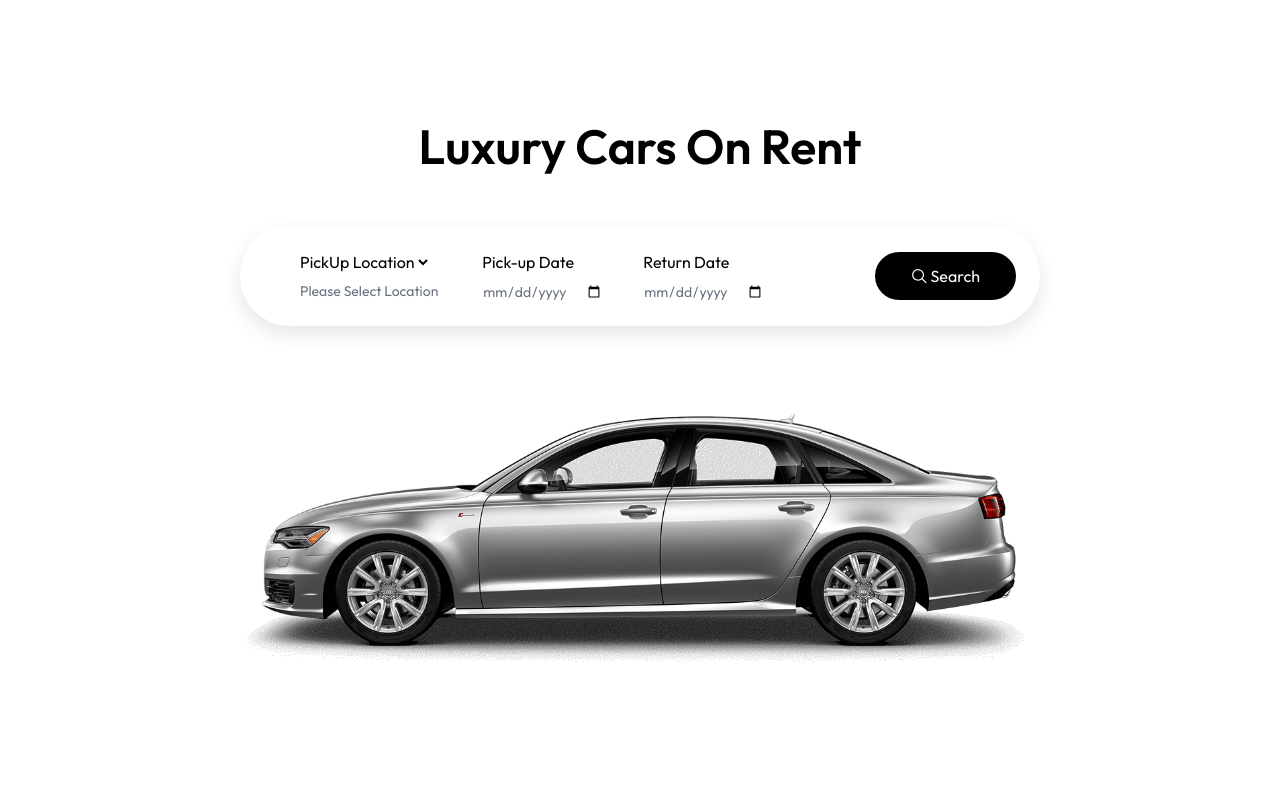
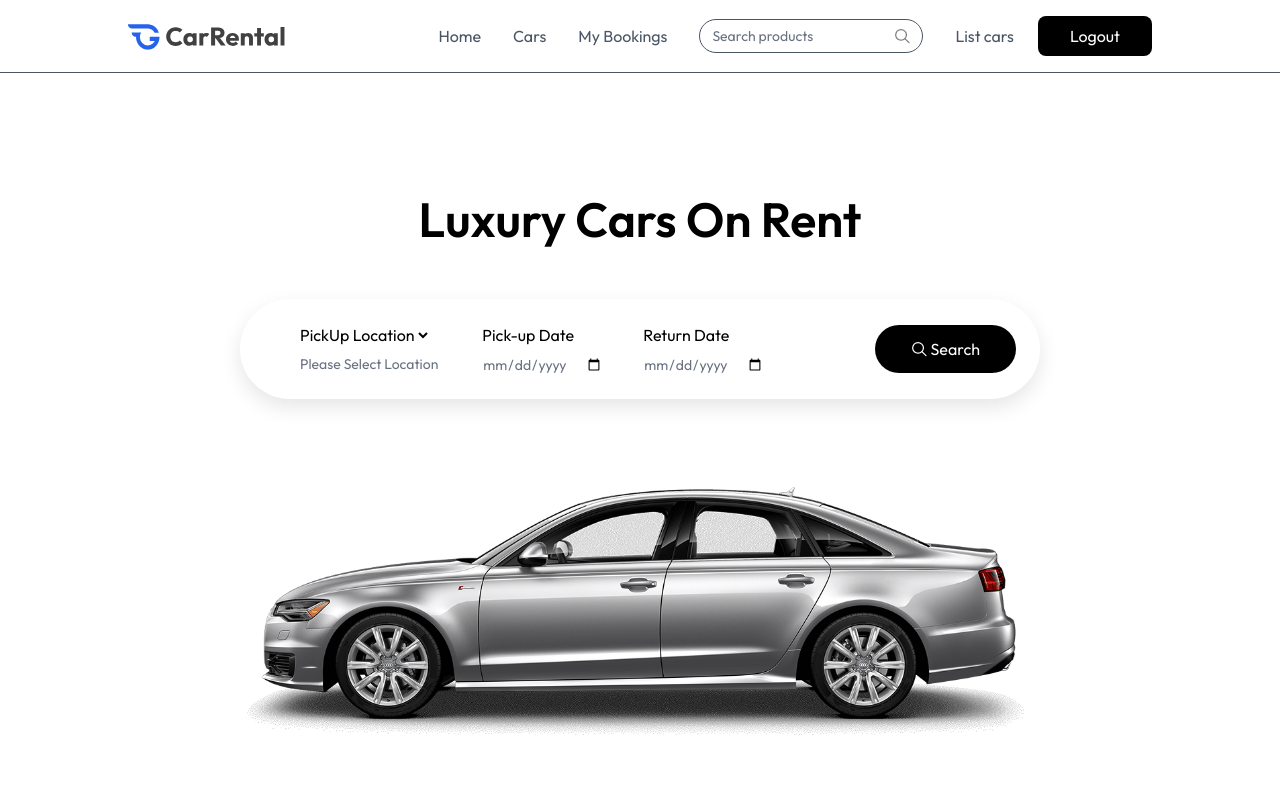
Before and after one commit to SudhanshuBaberwal/Car-Rental-Project, a React (Vite) app in the folder client/: page / in a window 1280 px wide. Shown: the top 800 px of the page. Built offline with nearby package versions, Linux system fonts and the light colour scheme; a web font is replaced by a local one.

Commit message:
Added Files

```diff
--- a/client/src/App.jsx
+++ b/client/src/App.jsx
@@ -16,24 +16,34 @@
 import { useAppContext } from "./context/AppContext";
 import Signup from "./components/Signup";
 import VerifyEmail from "./components/VerifyEmail";
+import MainLayout from "./utils/MainLayout";
 
 const App = () => {
   return (
     <>
       <Toaster />
+
       <Routes>
+        {/* 🔥 MAIN LAYOUT (Navbar + Footer everywhere) */}
+        <Route element={<MainLayout />}>
+          {/* Auth pages (Navbar + Footer INCLUDED) */}
+          <Route path="/login" element={<Login />} />
           <Route path="/signup" element={<Signup />} />
           <Route path="/verifyEmail" element={<VerifyEmail />} />
-        <Route path="/login" element={<Login />} />
+
+          {/* User pages */}
           <Route path="/" element={<Home />} />
+          <Route path="/cars" element={<Cars />} />
           <Route path="/car-details/:id" element={<CarDetails />} />
-        <Route path="/cars" element={<Cars />} />
           <Route path="/my-bookings" element={<MyBookings />} />
+
+          {/* Owner dashboard */}
           <Route path="/owner" element={<Layout />}>
             <Route index element={<Dashboard />} />
             <Route path="add-car" element={<AddCar />} />
             <Route path="manage-cars" element={<ManageCars />} />
             <Route path="manage-bookings" element={<ManageBookings />} />
+          </Route>
         </Route>
       </Routes>
     </>
--- a/client/src/components/Navbar.jsx
+++ b/client/src/components/Navbar.jsx
@@ -6,9 +6,10 @@
 import {animate, motion} from "motion/react"
 
 const Navbar = () => {
-  const { setShowLogin, user, logout, isOwner, axios, setIsOwner } =
-    useAppContext();
-
+  // const { setShowLogin, user, logout, isOwner, axios, setIsOwner } =
+  //   useAppContext();
+const isOwner = false;
+const user = []
   const location = useLocation();
   const [open, setOpen] = useState(false);
   const navigate = useNavigate();
--- /dev/null
+++ b/client/src/utils/MainLayout.jsx
@@ -0,0 +1,18 @@
+
+import { Outlet } from "react-router-dom";
+import Navbar from "../components/Navbar";
+import Footer from "../components/Footer";
+
+const MainLayout = () => {
+  return (
+    <>
+      <Navbar />
+      <main>
+        <Outlet />
+      </main>
+      <Footer />
+    </>
+  );
+};
+
+export default MainLayout;
```
Lines whose indentation alone changed are shown as unchanged.
